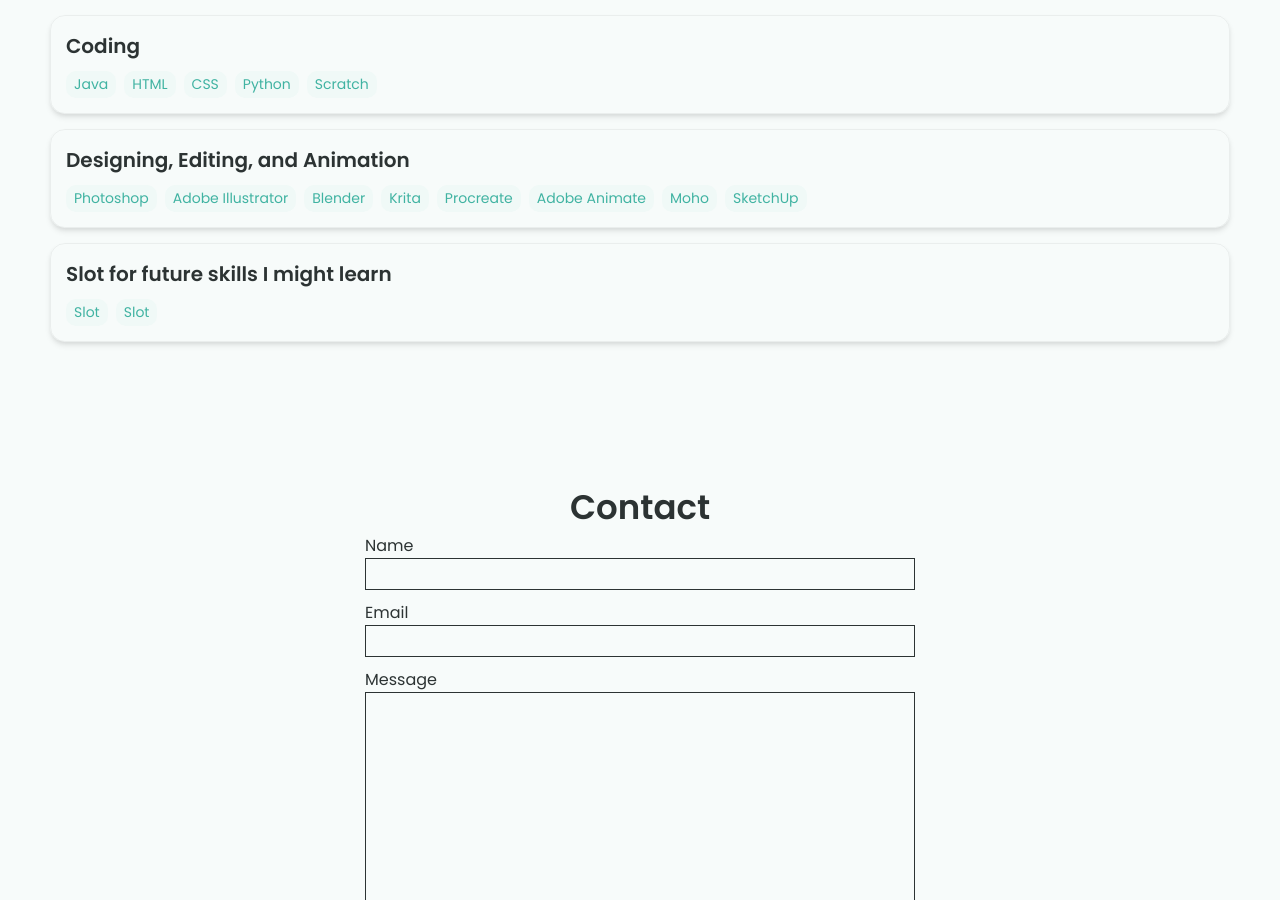
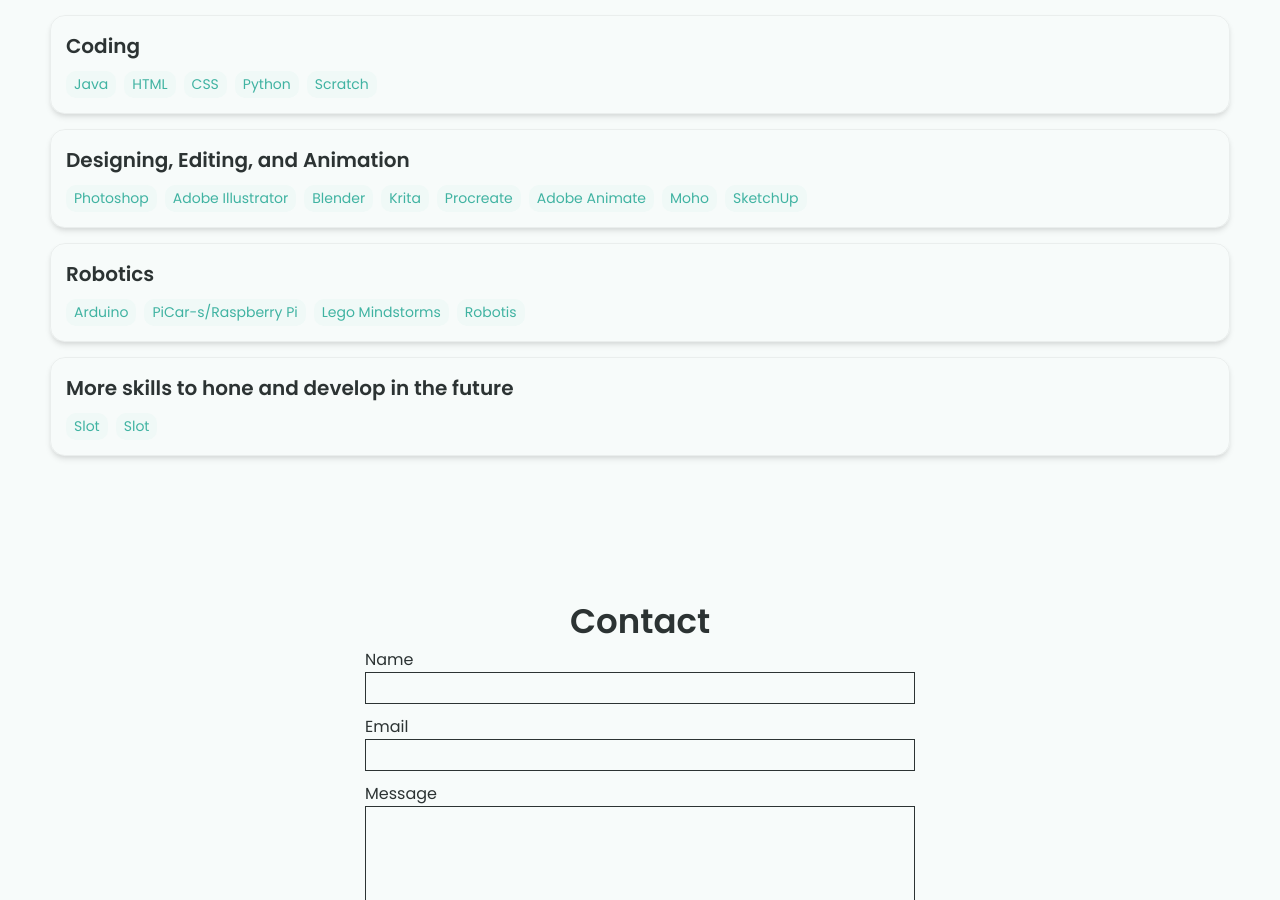
Before and after one commit to brawby/brawby.github.io, a Jekyll site: the page built from index.html, in a window 1280 px wide and 900 px high, scrolled down 1631 px. Built offline with Jekyll 4.4.1, drawn with Linux system fonts in a browser that asks for light colours.

Commit message:
Update _config.yml

```diff
--- a/_config.yml
+++ b/_config.yml
@@ -54,7 +54,13 @@
     - Adobe Animate
     - Moho
     - SketchUp
-  - category: Slot for future skills I might learn
+  - category: Robotics
+    tools:
+    - Arduino
+    - PiCar-s/Raspberry Pi
+    - Lego Mindstorms
+    - Robotis
+  - category: More skills to hone and develop in the future
     tools:
     - Slot
     - Slot
```
